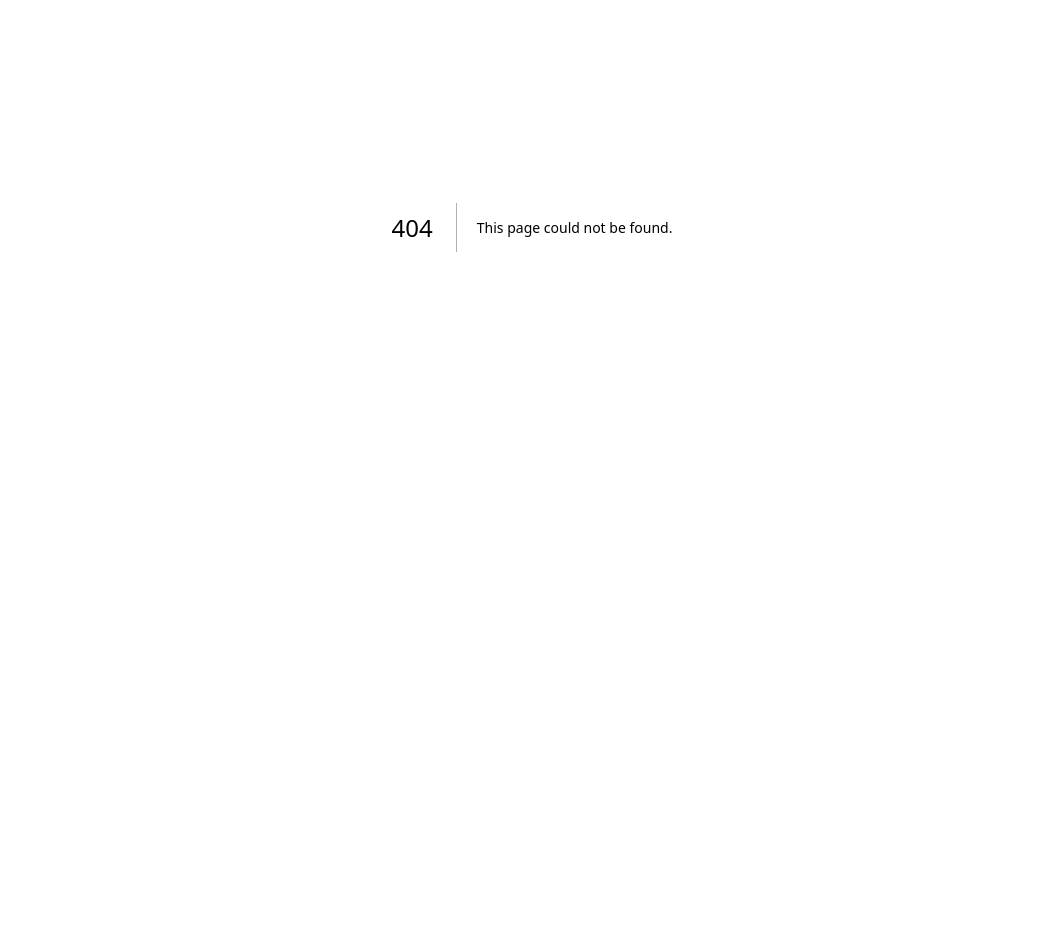
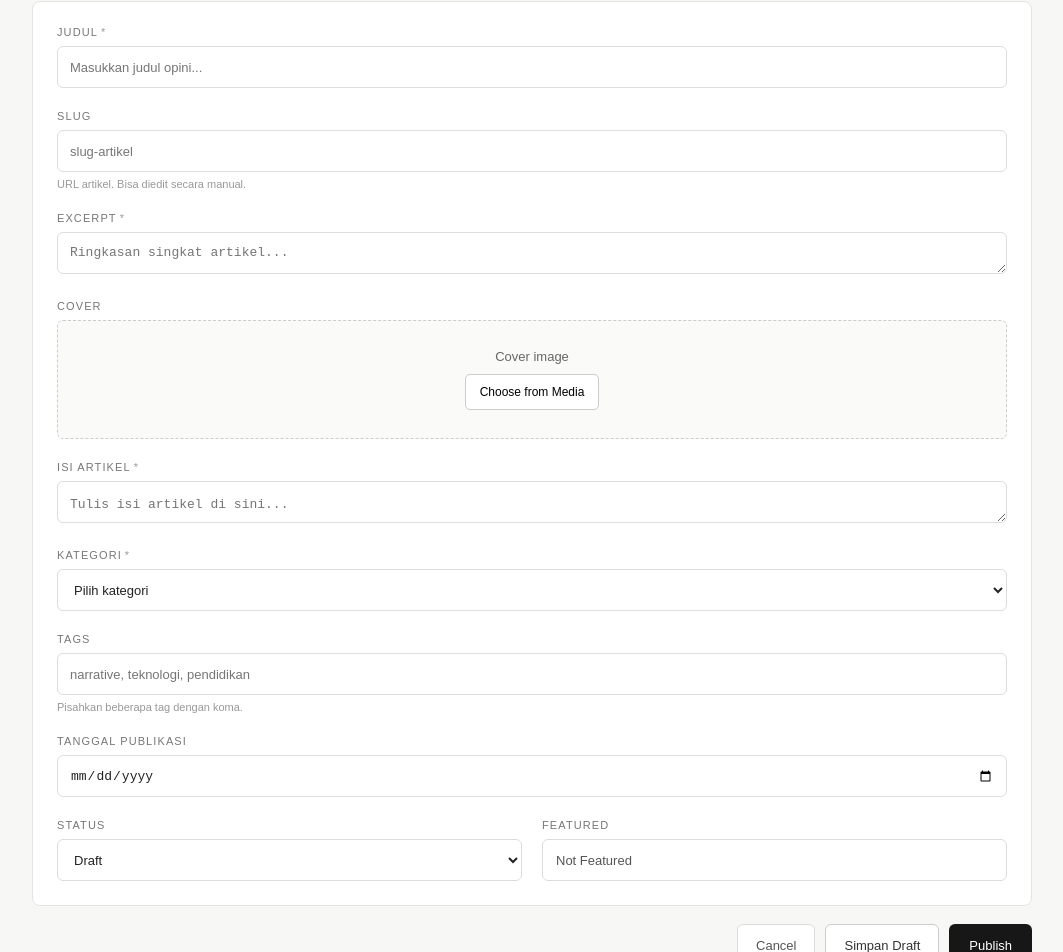
Before and after one commit to yuliahartati/yuliahartati-web, a Next.js app: page /admin/opini/new in a window 1280 px wide. Before the commit this address had no page. Shown: the part 173-1125 px from the top of the page, without its empty margins (108-1171 px from the left). Before the commit the page ends 800 px from the top, so only its background shows below. Built offline with nearby package versions, Linux system fonts and the light colour scheme.

Commit message:
Create app/admin/opini/new/page.js

```diff
--- /dev/null
+++ b/app/admin/opini/new/page.js
@@ -0,0 +1,357 @@
+"use client";
+
+import { useState } from "react";
+
+export default function NewOpiniPage() {
+  const [featured, setFeatured] = useState(false);
+  const [status, setStatus] = useState("Draft");
+
+  return (
+    <main
+      style={{
+        minHeight: "100vh",
+        background: "#f7f7f5",
+        color: "#171717",
+        padding: "32px 36px 60px",
+        fontFamily: "Arial, Helvetica, sans-serif",
+      }}
+    >
+      <div
+        style={{
+          maxWidth: 1000,
+          margin: "0 auto",
+        }}
+      >
+        {/* HEADER */}
+        <div style={{ marginBottom: 30 }}>
+          <a
+            href="/admin/opini"
+            style={{
+              color: "#777",
+              textDecoration: "none",
+              fontSize: 12,
+            }}
+          >
+            ← Back to Opini
+          </a>
+
+          <div
+            style={{
+              marginTop: 20,
+              fontSize: 10,
+              letterSpacing: "0.18em",
+              textTransform: "uppercase",
+              color: "#999",
+            }}
+          >
+            Content / Opini
+          </div>
+
+          <h1
+            style={{
+              margin: "8px 0 0",
+              fontSize: 28,
+              fontWeight: 500,
+              letterSpacing: "-0.02em",
+            }}
+          >
+            New Opini
+          </h1>
+
+          <p
+            style={{
+              margin: "8px 0 0",
+              color: "#777",
+              fontSize: 13,
+            }}
+          >
+            Create a new article, analysis, or reflection.
+          </p>
+        </div>
+
+        {/* FORM */}
+        <form>
+          <section
+            style={{
+              background: "#fff",
+              border: "1px solid #e4e4e1",
+              borderRadius: 8,
+              padding: 24,
+            }}
+          >
+            {/* TITLE */}
+            <Field label="Judul" required>
+              <input
+                type="text"
+                placeholder="Masukkan judul opini..."
+                style={inputStyle}
+              />
+            </Field>
+
+            {/* SLUG */}
+            <Field label="Slug">
+              <input
+                type="text"
+                placeholder="slug-artikel"
+                style={inputStyle}
+              />
+              <small style={helpStyle}>
+                URL artikel. Bisa diedit secara manual.
+              </small>
+            </Field>
+
+            {/* EXCERPT */}
+            <Field label="Excerpt" required>
+              <textarea
+                rows={4}
+                placeholder="Ringkasan singkat artikel..."
+                style={{
+                  ...inputStyle,
+                  paddingTop: 12,
+                  resize: "vertical",
+                }}
+              />
+            </Field>
+
+            {/* COVER */}
+            <Field label="Cover">
+              <div
+                style={{
+                  border: "1px dashed #ccc",
+                  borderRadius: 6,
+                  padding: 28,
+                  textAlign: "center",
+                  background: "#fafaf8",
+                }}
+              >
+                <div
+                  style={{
+                    fontSize: 13,
+                    color: "#666",
+                  }}
+                >
+                  Cover image
+                </div>
+
+                <button
+                  type="button"
+                  style={{
+                    marginTop: 10,
+                    height: 36,
+                    padding: "0 14px",
+                    border: "1px solid #ccc",
+                    borderRadius: 5,
+                    background: "#fff",
+                    cursor: "pointer",
+                    fontSize: 12,
+                  }}
+                >
+                  Choose from Media
+                </button>
+              </div>
+            </Field>
+
+            {/* CONTENT */}
+            <Field label="Isi Artikel" required>
+              <textarea
+                rows={14}
+                placeholder="Tulis isi artikel di sini..."
+                style={{
+                  ...inputStyle,
+                  paddingTop: 12,
+                  resize: "vertical",
+                  lineHeight: 1.7,
+                }}
+              />
+            </Field>
+
+            {/* CATEGORY */}
+            <Field label="Kategori" required>
+              <select style={inputStyle} defaultValue="">
+                <option value="" disabled>
+                  Pilih kategori
+                </option>
+                <option value="opini">Opini</option>
+                <option value="analisis">Analisis</option>
+                <option value="refleksi">Refleksi</option>
+                <option value="teknologi">Teknologi</option>
+                <option value="pendidikan">Pendidikan</option>
+                <option value="sosial">Sosial</option>
+              </select>
+            </Field>
+
+            {/* TAGS */}
+            <Field label="Tags">
+              <input
+                type="text"
+                placeholder="narrative, teknologi, pendidikan"
+                style={inputStyle}
+              />
+              <small style={helpStyle}>
+                Pisahkan beberapa tag dengan koma.
+              </small>
+            </Field>
+
+            {/* DATE */}
+            <Field label="Tanggal Publikasi">
+              <input type="date" style={inputStyle} />
+            </Field>
+
+            {/* OPTIONS */}
+            <div
+              style={{
+                display: "grid",
+                gridTemplateColumns: "1fr 1fr",
+                gap: 20,
+                marginTop: 8,
+              }}
+            >
+              {/* STATUS */}
+              <div>
+                <label style={labelStyle}>Status</label>
+
+                <select
+                  value={status}
+                  onChange={(e) => setStatus(e.target.value)}
+                  style={inputStyle}
+                >
+                  <option value="Draft">Draft</option>
+                  <option value="Published">Published</option>
+                </select>
+              </div>
+
+              {/* FEATURED */}
+              <div>
+                <label style={labelStyle}>Featured</label>
+
+                <button
+                  type="button"
+                  onClick={() => setFeatured(!featured)}
+                  style={{
+                    width: "100%",
+                    height: 42,
+                    border: "1px solid #ddd",
+                    borderRadius: 6,
+                    background: featured ? "#171717" : "#fff",
+                    color: featured ? "#fff" : "#555",
+                    textAlign: "left",
+                    padding: "0 13px",
+                    cursor: "pointer",
+                    fontSize: 13,
+                  }}
+                >
+                  {featured ? "✓ Featured" : "Not Featured"}
+                </button>
+              </div>
+            </div>
+          </section>
+
+          {/* ACTIONS */}
+          <div
+            style={{
+              display: "flex",
+              justifyContent: "flex-end",
+              gap: 10,
+              marginTop: 18,
+            }}
+          >
+            <a
+              href="/admin/opini"
+              style={{
+                display: "inline-flex",
+                alignItems: "center",
+                justifyContent: "center",
+                height: 42,
+                padding: "0 18px",
+                border: "1px solid #ddd",
+                borderRadius: 6,
+                background: "#fff",
+                color: "#555",
+                textDecoration: "none",
+                fontSize: 13,
+              }}
+            >
+              Cancel
+            </a>
+
+            <button
+              type="button"
+              style={{
+                height: 42,
+                padding: "0 18px",
+                border: "1px solid #ccc",
+                borderRadius: 6,
+                background: "#fff",
+                color: "#333",
+                fontSize: 13,
+                cursor: "pointer",
+              }}
+            >
+              Simpan Draft
+            </button>
+
+            <button
+              type="button"
+              style={{
+                height: 42,
+                padding: "0 20px",
+                border: "none",
+                borderRadius: 6,
+                background: "#171717",
+                color: "#fff",
+                fontSize: 13,
+                cursor: "pointer",
+              }}
+            >
+              Publish
+            </button>
+          </div>
+        </form>
+      </div>
+    </main>
+  );
+}
+
+function Field({ label, required, children }) {
+  return (
+    <div style={{ marginBottom: 22 }}>
+      <label style={labelStyle}>
+        {label}
+        {required && (
+          <span style={{ color: "#999", marginLeft: 3 }}>*</span>
+        )}
+      </label>
+
+      {children}
+    </div>
+  );
+}
+
+const labelStyle = {
+  display: "block",
+  marginBottom: 8,
+  fontSize: 11,
+  letterSpacing: "0.1em",
+  textTransform: "uppercase",
+  color: "#777",
+};
+
+const inputStyle = {
+  width: "100%",
+  height: 42,
+  boxSizing: "border-box",
+  border: "1px solid #ddd",
+  borderRadius: 6,
+  background: "#fff",
+  padding: "0 12px",
+  outline: "none",
+  fontSize: 13,
+  color: "#222",
+};
+
+const helpStyle = {
+  display: "block",
+  marginTop: 6,
+  fontSize: 11,
+  color: "#999",
+};
```
